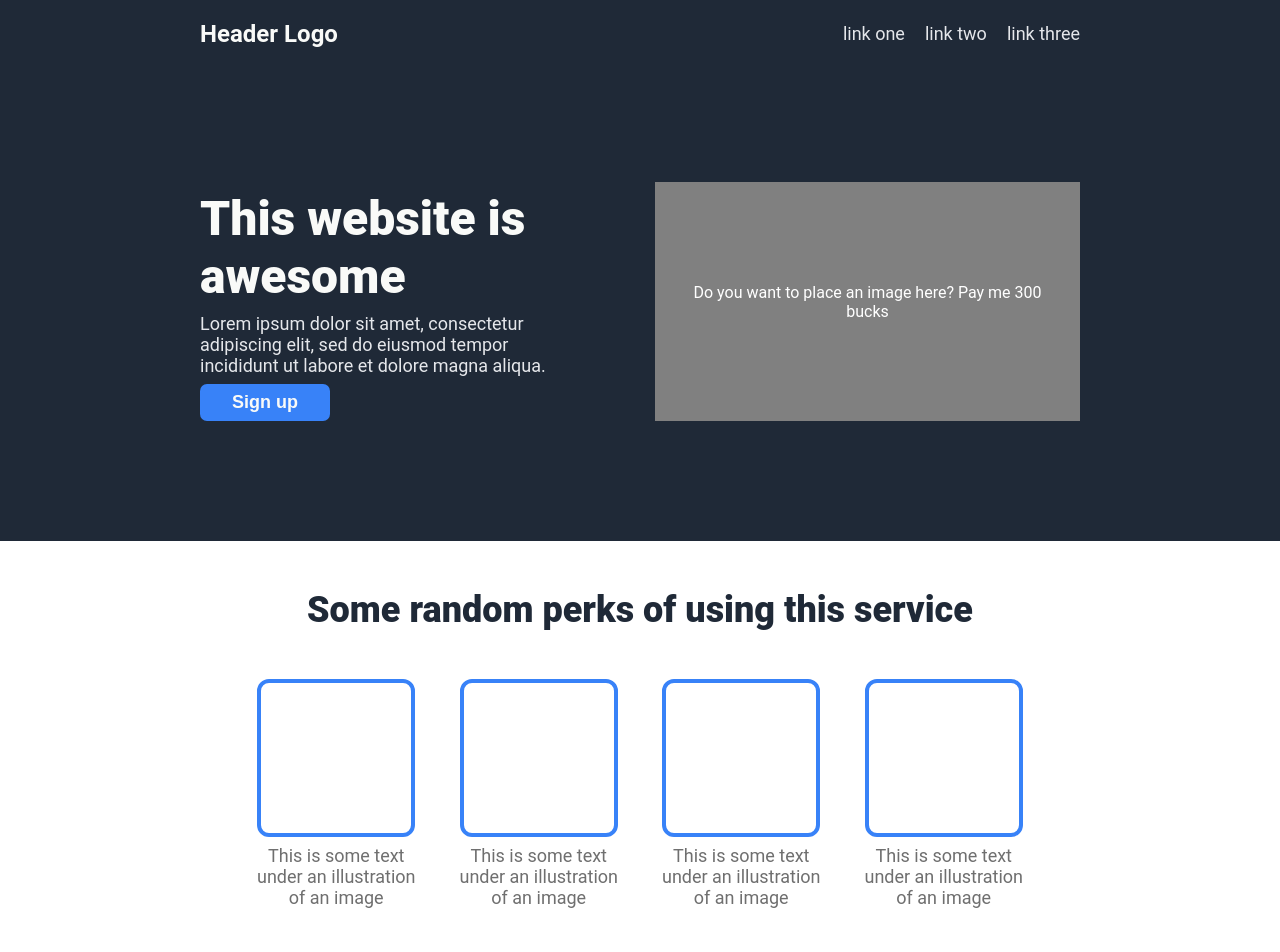
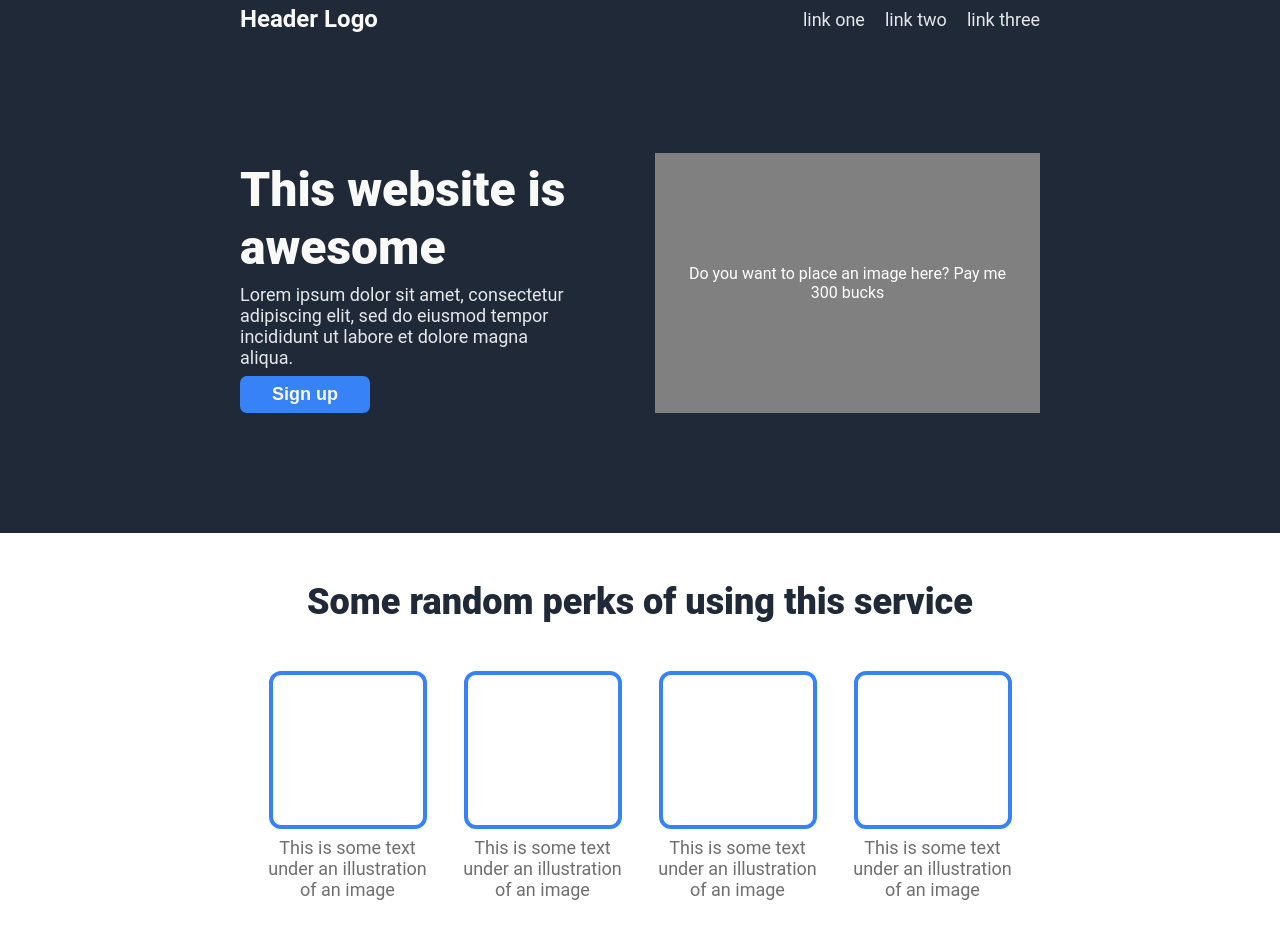
Before and after one commit to Vsein/landing-page, a plain HTML site: page index.html in a window 1280 px wide. Shown: the top 952 px of the page. Drawn offline with Linux system fonts and the light colour scheme.

Commit message:
Add proper width handling on smaller screens

```diff
--- a/style.css
+++ b/style.css
@@ -13,14 +13,14 @@ body {
 .top, .footer {
   flex: 1;
   background-color: #1F2937;
-  padding: 0 200px;
 }
 
 .header {
   display: flex;
+  width: min(100% - 2em, 800px);
   justify-content: space-between;
   align-items: center;
-  margin: 5px 0;
+  margin: 5px auto;
 }
 
 .logo {
@@ -38,12 +38,17 @@ ul {
   display: flex;
   list-style-type: none;
   gap: 20px;
+  padding: 0;
+  margin: 0;
 }
 
 .intro {
   display: flex;
-  margin: 120px 0;
+  width: min(100% - 2em, 800px);
+  margin: 120px auto;
   gap: 70px;
+  flex-wrap: wrap;
+  justify-content: center;
 }
 
 .text {
@@ -94,8 +99,10 @@ ul {
 
 .perks {
   display: flex;
-  padding: 0 250px;
-  justify-content: space-between;
+  flex-wrap: wrap;
+  width: min(750px, 100% - 2em);
+  margin-inline: auto;
+  justify-content: center;
   align-items: center;
   gap: 30px;
   margin-bottom: 64px;
@@ -128,9 +135,10 @@ ul {
 }
 
 .adage-container {
-  max-width: 700px;
   margin: 110px auto;
   display: flex;
+  flex-wrap: wrap;
+  width: min(700px, 100% - 2em);
   flex-direction: column;
   justify-content: center;
   align-items: center;
@@ -158,13 +166,14 @@ ul {
 }
 
 .lastcall-content {
-  padding: 50px 100px;
-  margin: 64px 0;
+  width: min(700px, 100% - 2em);
+  padding: 50px;
+  margin: 64px;
   display: flex;
+  flex-wrap: wrap;
   gap: 50px;
   justify-content: space-between;
   background-color: #3882F6;
-  max-width: 700px;
   border-radius: 8px;
 }
 
```
